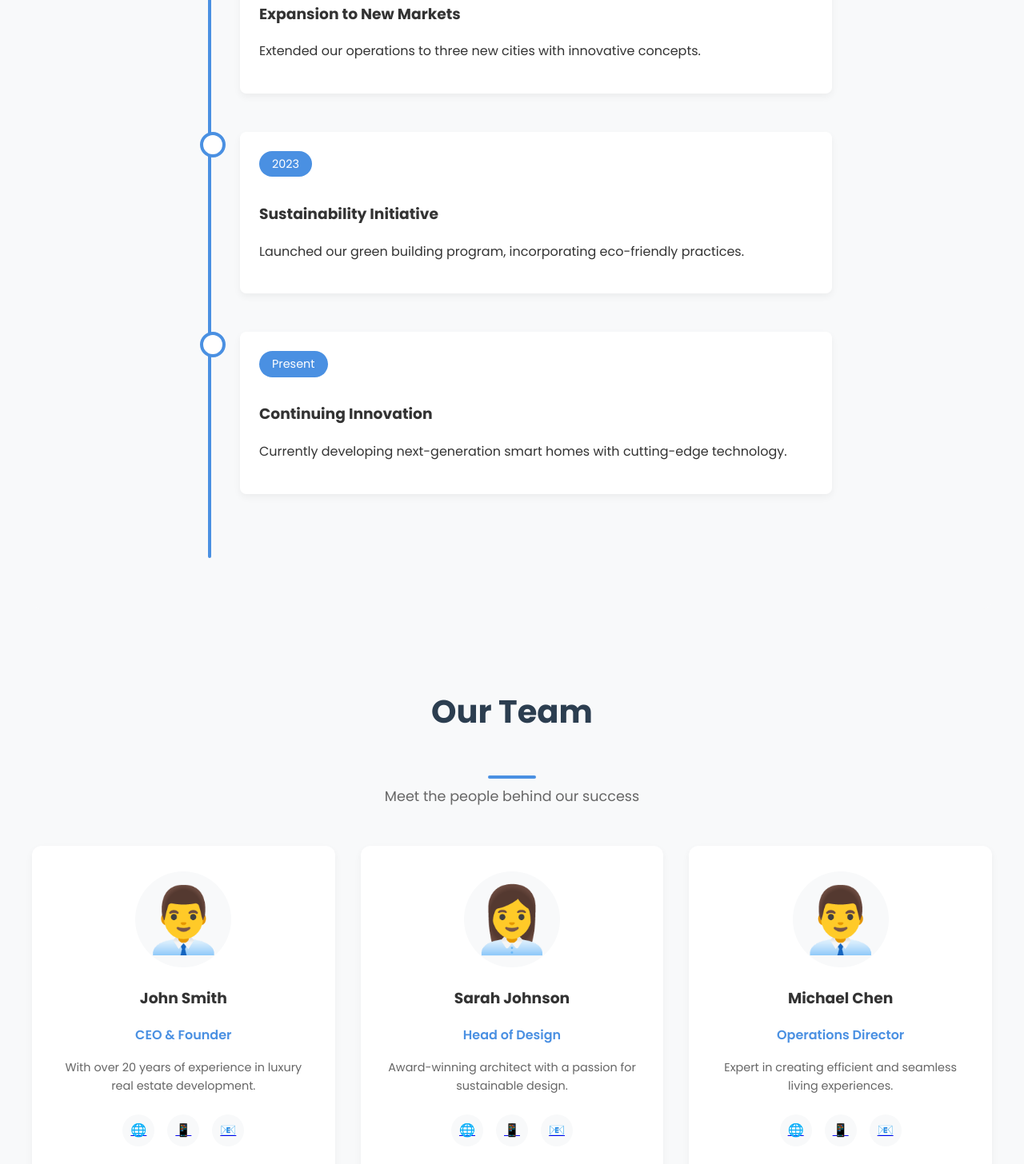
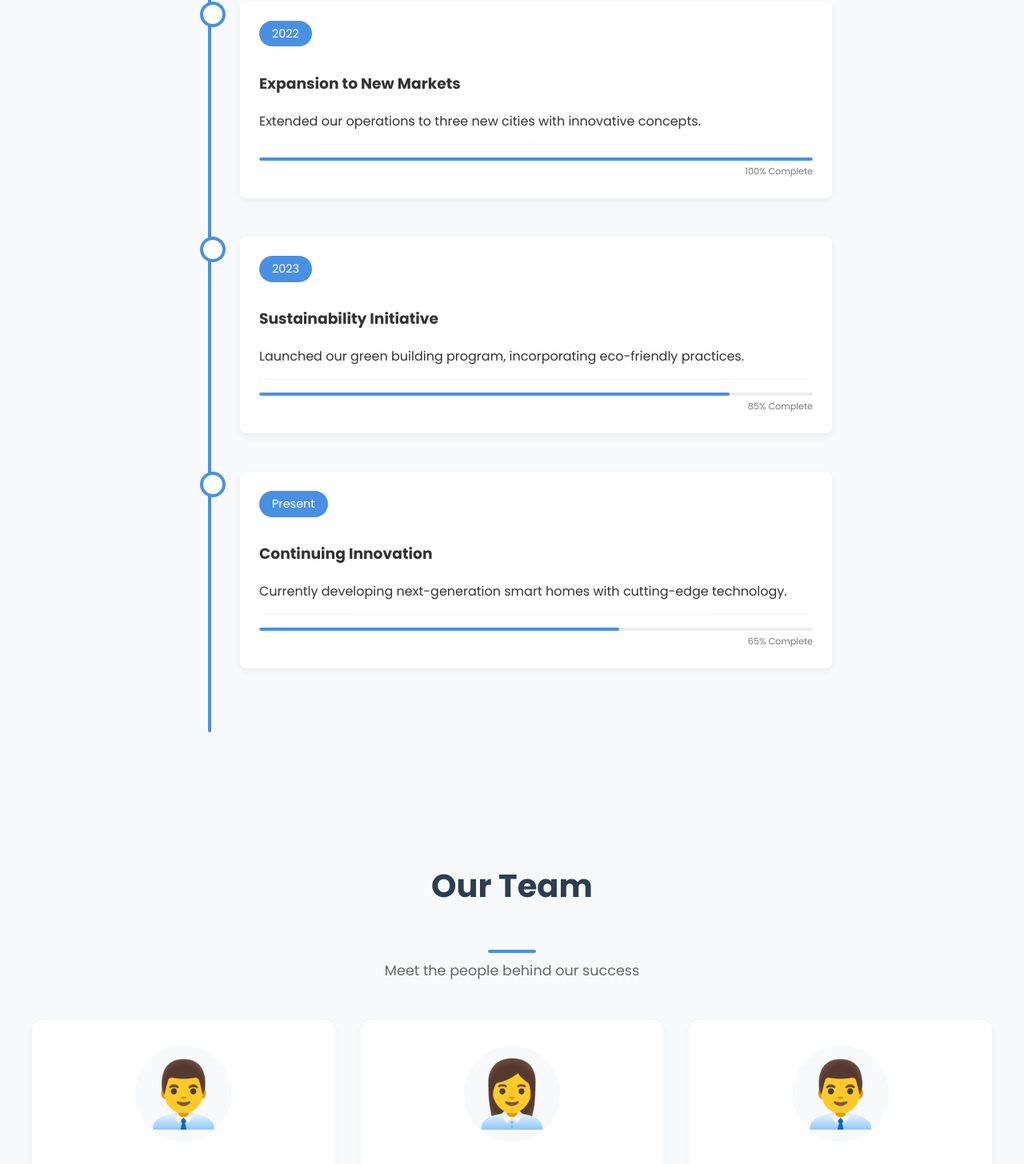
Before and after one commit to auxfix/vue-1st, a Nuxt app: page /about in a window 1280 px wide. Shown: the part 2144-3600 px from the top of the page at 80% size. Built offline with nearby package versions, Linux system fonts and the light colour scheme; no server answers.

Commit message:
(UI): some new design features

```diff
--- a/pages/about.vue
+++ b/pages/about.vue
@@ -21,6 +21,16 @@
               <div class="badge-text">Years Experience</div>
             </div>
             <div class="image-overlay"></div>
+            <div class="image-progress">
+              <div class="progress-circle">
+                <svg viewBox="0 0 36 36" class="circular-chart">
+                  <path class="circle-bg" d="M18 2.0845 a 15.9155 15.9155 0 0 1 0 31.831 a 15.9155 15.9155 0 0 1 0 -31.831" />
+                  <path class="circle" stroke-dasharray="85, 100" d="M18 2.0845 a 15.9155 15.9155 0 0 1 0 31.831 a 15.9155 15.9155 0 0 1 0 -31.831" />
+                </svg>
+                <div class="progress-value">85%</div>
+              </div>
+              <div class="progress-label">Project Completion</div>
+            </div>
           </div>
           <div class="about-content">
             <div class="section-header">
@@ -59,44 +69,18 @@
           <p class="section-subtitle">A timeline of our growth and achievements</p>
         </div>
         <div class="timeline">
-          <div class="timeline-item">
+          <div class="timeline-item" v-for="(item, index) in timelineItems" :key="index">
             <div class="timeline-dot"></div>
             <div class="timeline-content">
-              <div class="timeline-date">2020</div>
-              <h3>Company Founded</h3>
-              <p>Sick World Residence was established with a vision to transform luxury living.</p>
-            </div>
-          </div>
-          <div class="timeline-item">
-            <div class="timeline-dot"></div>
-            <div class="timeline-content">
-              <div class="timeline-date">2021</div>
-              <h3>First Project Completed</h3>
-              <p>Successfully delivered our first residential complex with 100% occupancy.</p>
-            </div>
-          </div>
-          <div class="timeline-item">
-            <div class="timeline-dot"></div>
-            <div class="timeline-content">
-              <div class="timeline-date">2022</div>
-              <h3>Expansion to New Markets</h3>
-              <p>Extended our operations to three new cities with innovative concepts.</p>
-            </div>
-          </div>
-          <div class="timeline-item">
-            <div class="timeline-dot"></div>
-            <div class="timeline-content">
-              <div class="timeline-date">2023</div>
-              <h3>Sustainability Initiative</h3>
-              <p>Launched our green building program, incorporating eco-friendly practices.</p>
-            </div>
-          </div>
-          <div class="timeline-item">
-            <div class="timeline-dot"></div>
-            <div class="timeline-content">
-              <div class="timeline-date">Present</div>
-              <h3>Continuing Innovation</h3>
-              <p>Currently developing next-generation smart homes with cutting-edge technology.</p>
+              <div class="timeline-date">{{ item.date }}</div>
+              <h3>{{ item.title }}</h3>
+              <p>{{ item.description }}</p>
+              <div class="timeline-progress">
+                <div class="progress-bar">
+                  <div class="progress-fill" :style="{ width: item.progress + '%' }"></div>
+                </div>
+                <div class="progress-label">{{ item.progress }}% Complete</div>
+              </div>
             </div>
           </div>
         </div>
@@ -165,6 +149,39 @@ const aboutContent = ref({
     { id: 4, title: 'Community', description: 'We build more than just homes; we create thriving communities.' }
   ]
 })
+
+const timelineItems = ref([
+  {
+    date: '2020',
+    title: 'Company Founded',
+    description: 'Sick World Residence was established with a vision to transform luxury living.',
+    progress: 100
+  },
+  {
+    date: '2021',
+    title: 'First Project Completed',
+    description: 'Successfully delivered our first residential complex with 100% occupancy.',
+    progress: 100
+  },
+  {
+    date: '2022',
+    title: 'Expansion to New Markets',
+    description: 'Extended our operations to three new cities with innovative concepts.',
+    progress: 100
+  },
+  {
+    date: '2023',
+    title: 'Sustainability Initiative',
+    description: 'Launched our green building program, incorporating eco-friendly practices.',
+    progress: 85
+  },
+  {
+    date: 'Present',
+    title: 'Continuing Innovation',
+    description: 'Currently developing next-generation smart homes with cutting-edge technology.',
+    progress: 65
+  }
+])
 
 const team = ref([
   {
@@ -425,6 +442,7 @@ const team = ref([
   box-shadow: 0 4px 10px rgba(0,0,0,0.05);
   position: relative;
   overflow: hidden;
+  transition: transform 0.3s ease;
 }
 
 .team-card::before {
@@ -577,6 +595,132 @@ const team = ref([
   margin-top: 0.5rem;
 }
 
+.image-progress {
+  position: absolute;
+  bottom: 20px;
+  left: 20px;
+  background: white;
+  border-radius: 12px;
+  padding: 1rem;
+  box-shadow: 0 5px 15px rgba(0,0,0,0.1);
+  text-align: center;
+  transform: translateY(20px);
+  opacity: 0;
+  transition: all 0.3s ease;
+}
+
+.about-image:hover .image-progress {
+  transform: translateY(0);
+  opacity: 1;
+}
+
+.progress-circle {
+  position: relative;
+  width: 80px;
+  height: 80px;
+  margin: 0 auto 0.5rem;
+}
+
+.circular-chart {
+  display: block;
+  width: 100%;
+  height: 100%;
+}
+
+.circle-bg {
+  fill: none;
+  stroke: #eee;
+  stroke-width: 3;
+}
+
+.circle {
+  fill: none;
+  stroke: var(--primary-color);
+  stroke-width: 3;
+  stroke-linecap: round;
+  animation: progress 1s ease-out forwards;
+}
+
+.progress-value {
+  position: absolute;
+  top: 50%;
+  left: 50%;
+  transform: translate(-50%, -50%);
+  font-size: 1.2rem;
+  font-weight: bold;
+  color: var(--primary-color);
+}
+
+.progress-label {
+  font-size: 0.8rem;
+  color: #666;
+}
+
+@keyframes progress {
+  0% {
+    stroke-dasharray: 0 100;
+  }
+}
+
+.timeline-progress {
+  margin-top: 1rem;
+  padding-top: 1rem;
+  border-top: 1px dashed #eee;
+}
+
+.timeline-progress .progress-bar {
+  height: 4px;
+  background: #eee;
+  border-radius: 2px;
+  overflow: hidden;
+  margin-bottom: 0.3rem;
+}
+
+.timeline-progress .progress-fill {
+  height: 100%;
+  background: var(--primary-color);
+  border-radius: 2px;
+  transition: width 1s ease;
+}
+
+.timeline-progress .progress-label {
+  font-size: 0.7rem;
+  color: #777;
+  text-align: right;
+}
+
+.team-card {
+  text-align: center;
+  padding: 2rem;
+  background: white;
+  border-radius: 12px;
+  box-shadow: 0 4px 10px rgba(0,0,0,0.05);
+  position: relative;
+  overflow: hidden;
+  transition: transform 0.3s ease;
+}
+
+.team-card:hover {
+  transform: translateY(-10px);
+}
+
+.team-card::after {
+  content: '';
+  position: absolute;
+  bottom: 0;
+  left: 0;
+  width: 100%;
+  height: 4px;
+  background: var(--primary-color);
+  transform: scaleX(0);
+  transform-origin: left;
+  transition: transform 0.3s ease;
+}
+
+.team-card:hover::after {
+  transform: scaleX(1);
+}
+
 @media (max-width: 992px) {
   .about-grid {
     grid-template-columns: 1fr;
--- a/pages/index.vue
+++ b/pages/index.vue
@@ -46,6 +46,12 @@
             <h3>{{ feature.title }}</h3>
             <p>{{ feature.description }}</p>
             <div class="feature-more">Learn More →</div>
+            <div class="feature-progress">
+              <div class="progress-bar">
+                <div class="progress-fill" :style="{ width: feature.progress + '%' }"></div>
+              </div>
+              <div class="progress-label">{{ feature.progress }}% Complete</div>
+            </div>
           </div>
         </div>
       </section>
@@ -97,40 +103,67 @@
         <div class="section-header">
           <h2 class="section-title">Get in Touch</h2>
           <div class="section-divider"></div>
+          <p class="section-subtitle">We'd love to hear from you</p>
         </div>
         <form class="contact-form" @submit.prevent="submitForm">
           <div class="form-group">
             <label for="name">Your Name</label>
+            <div class="input-wrapper">
+              <span class="input-icon">👤</span>
               <input
                 id="name"
                 type="text"
                 v-model="contactForm.name"
                 placeholder="Enter your name"
                 required
+                @focus="inputFocused = 'name'"
+                @blur="inputFocused = null"
+                :class="{ 'input-focused': inputFocused === 'name' }"
               >
+            </div>
           </div>
           <div class="form-group">
             <label for="email">Your Email</label>
+            <div class="input-wrapper">
+              <span class="input-icon">📧</span>
               <input
                 id="email"
                 type="email"
                 v-model="contactForm.email"
                 placeholder="Enter your email"
                 required
+                @focus="inputFocused = 'email'"
+                @blur="inputFocused = null"
+                :class="{ 'input-focused': inputFocused === 'email' }"
               >
+            </div>
           </div>
           <div class="form-group">
             <label for="message">Your Message</label>
+            <div class="input-wrapper">
+              <span class="input-icon">💬</span>
               <textarea
                 id="message"
                 v-model="contactForm.message"
                 placeholder="What would you like to tell us?"
                 required
+                @focus="inputFocused = 'message'"
+                @blur="inputFocused = null"
+                :class="{ 'input-focused': inputFocused === 'message' }"
               />
             </div>
+          </div>
+          <div class="form-submit">
             <button type="submit" class="btn primary-btn" :disabled="isSubmitting">
-            {{ isSubmitting ? 'Sending...' : 'Send Message' }}
+              <span class="btn-icon">{{ isSubmitting ? '⏳' : '📤' }}</span>
+              <span class="btn-text">{{ isSubmitting ? 'Sending...' : 'Send Message' }}</span>
+              <div class="btn-progress" v-if="isSubmitting">
+                <div class="progress-bar">
+                  <div class="progress-fill"></div>
+                </div>
+              </div>
             </button>
+          </div>
         </form>
       </section>
     </main>
@@ -140,6 +173,13 @@
 <script setup lang="ts">
 const { siteContent, features, isLoading } = useSiteContent()
 
+// Add progress values to features
+if (features.value && features.value.features) {
+  features.value.features.forEach(feature => {
+    feature.progress = Math.floor(Math.random() * 40) + 60 // Random progress between 60-100%
+  })
+}
+
 const contactForm = ref({
   name: '',
   email: '',
@@ -147,6 +187,7 @@ const contactForm = ref({
 })
 
 const isSubmitting = ref(false)
+const inputFocused = ref(null)
 
 const scrollToSection = (href: string) => {
   const element = document.querySelector(href)
@@ -345,16 +386,74 @@ label {
   color: #333;
 }
 
+.input-wrapper {
+  position: relative;
+  display: flex;
+  align-items: center;
+}
+
+.input-icon {
+  position: absolute;
+  left: 12px;
+  font-size: 1.2rem;
+  color: #999;
+  transition: color 0.3s ease;
+}
+
+.input-focused + .input-icon {
+  color: var(--primary-color);
+}
+
 input, textarea {
-  padding: 0.8rem;
+  padding: 0.8rem 0.8rem 0.8rem 2.5rem;
   border: 1px solid #ddd;
   border-radius: 8px;
-  transition: border-color 0.3s;
+  transition: all 0.3s ease;
+  width: 100%;
 }
 
-input:focus, textarea:focus {
-  outline: none;
+.input-focused {
   border-color: var(--primary-color);
+  box-shadow: 0 0 0 3px rgba(var(--primary-color-rgb), 0.1);
+}
+
+.form-submit {
+  margin-top: 2rem;
+  text-align: center;
+}
+
+.btn {
+  display: inline-flex;
+  align-items: center;
+  gap: 0.5rem;
+  position: relative;
+  overflow: hidden;
+}
+
+.btn-icon {
+  font-size: 1.2rem;
+}
+
+.btn-progress {
+  position: absolute;
+  bottom: 0;
+  left: 0;
+  width: 100%;
+  height: 3px;
+  background: rgba(255,255,255,0.2);
+  overflow: hidden;
+}
+
+.btn-progress .progress-fill {
+  height: 100%;
+  background: white;
+  animation: progress-animation 2s ease-in-out infinite;
+}
+
+@keyframes progress-animation {
+  0% { width: 0%; }
+  50% { width: 100%; }
+  100% { width: 0%; }
 }
 
 .hero-subtitle {
@@ -465,4 +564,48 @@ input:focus, textarea:focus {
   50% { transform: translateY(-10px); }
   100% { transform: translateY(0px); }
 }
+
+.feature-progress {
+  margin-top: 1.5rem;
+  padding-top: 1rem;
+  border-top: 1px dashed #eee;
+}
+
+.progress-bar {
+  height: 6px;
+  background: #eee;
+  border-radius: 3px;
+  overflow: hidden;
+  margin-bottom: 0.5rem;
+}
+
+.progress-fill {
+  height: 100%;
+  background: var(--primary-color);
+  border-radius: 3px;
+  transition: width 1s ease;
+}
+
+.progress-label {
+  font-size: 0.8rem;
+  color: #777;
+  text-align: right;
+}
+
+.feature-card::before {
+  content: '';
+  position: absolute;
+  top: 0;
+  left: 0;
+  width: 100%;
+  height: 4px;
+  background: var(--primary-color);
+  transform: scaleX(0);
+  transform-origin: left;
+  transition: transform 0.3s ease;
+}
+
+.feature-card:hover::before {
+  transform: scaleX(1);
+}
 </style>
```
Lines whose indentation alone changed are shown as unchanged.
